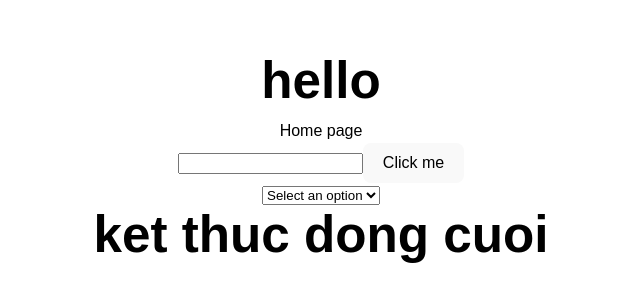
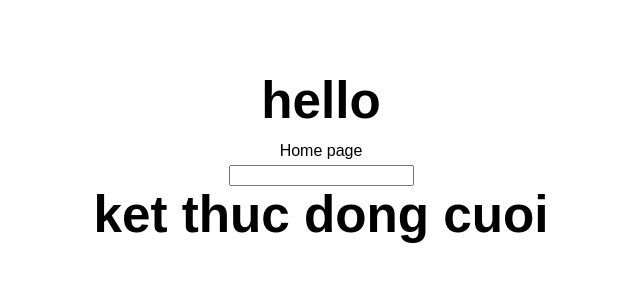
Before and after one commit to hdgithub123/React_Vite, a React (Vite) app: page / in a window 1280 px wide. Shown: the part 237-538 px from the top of the page, without its empty margins (319-959 px from the left). Built offline with nearby package versions, Linux system fonts and the light colour scheme.

Commit message:
them popup

```diff
--- a/package.json
+++ b/package.json
@@ -14,7 +14,8 @@
     "react": "^18.2.0",
     "react-cookie": "^7.1.0",
     "react-dom": "^18.2.0",
-    "react-router-dom": "^6.22.3"
+    "react-router-dom": "^6.22.3",
+    "reactjs-popup": "^2.0.6"
   },
   "devDependencies": {
     "@types/react": "^18.2.66",
--- a/src/App.tsx
+++ b/src/App.tsx
@@ -20,7 +20,7 @@ function App() {
       {/* <TableComponentNoSelect></TableComponentNoSelect> */}
       <PopupComponent></PopupComponent>
 
-    <DropdownComponent></DropdownComponent>
+    {/* <DropdownComponent></DropdownComponent> */}
       <h1>ket thuc dong cuoi</h1>
 
       </>
--- a/src/components/PopupComponent/PopupComponent.tsx
+++ b/src/components/PopupComponent/PopupComponent.tsx
@@ -1,33 +1,18 @@
-import React, { useState } from 'react';
+import React from 'react';
+import Popup from 'reactjs-popup';
+import 'reactjs-popup/dist/index.css';
 
-const PopupComponent = () => {
-  const [showPopup, setShowPopup] = useState(false);
-
-  const togglePopup = () => {
-    setShowPopup(!showPopup);
-  };
-
-
-  const textchangePopup = () => {
-    setShowPopup(true);
-  };
-
+const PopupComponent: React.FC = () => {
   return (
-    <div>
-      <input onChange={textchangePopup}></input>
-      <button onClick={togglePopup}>Click me</button>
-      {showPopup && (
-        <div className="popup">
-          <p>This is a popup content</p>
-          <p>This is a popup content</p>
-          <p>This is a popup content</p>
-          <p>This is a popup content</p>
-          <p>This is a popup content</p>
-          <p>This is a popup content</p>
-          <p>This is a popup content</p>
-        </div>
-      )}
-    </div>
+    <Popup trigger={<input></input>} position="bottom left">
+      <div>Popup content here !!</div>
+      <div>Popup content here !!</div>
+      <div>Popup content here !!</div>
+      <div>Popup content here !!</div>
+      <div>Popup content here !!</div>
+      <div>Popup content here !!</div>
+      <div>Popup content here !!</div>
+    </Popup>
   );
 };
 
```
Also changed, not shown: 1 other file (tests, documents, lock files or other folders).
